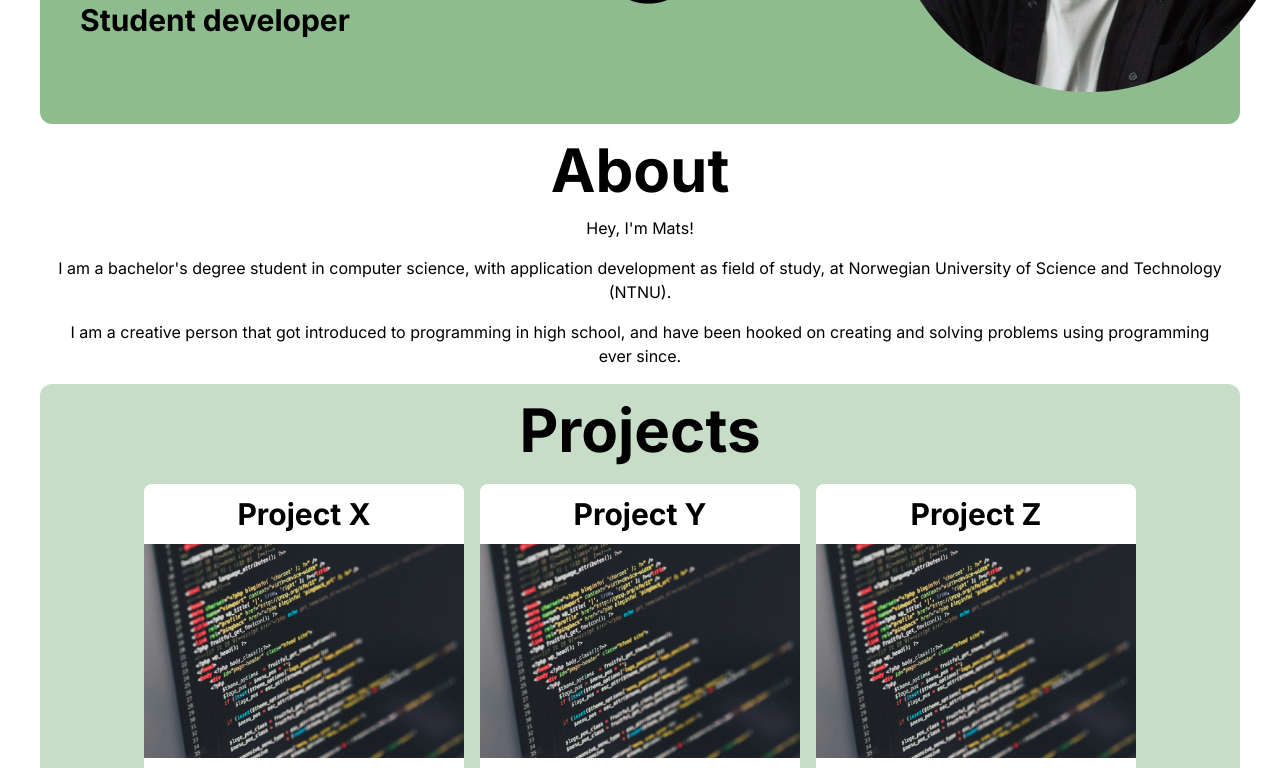
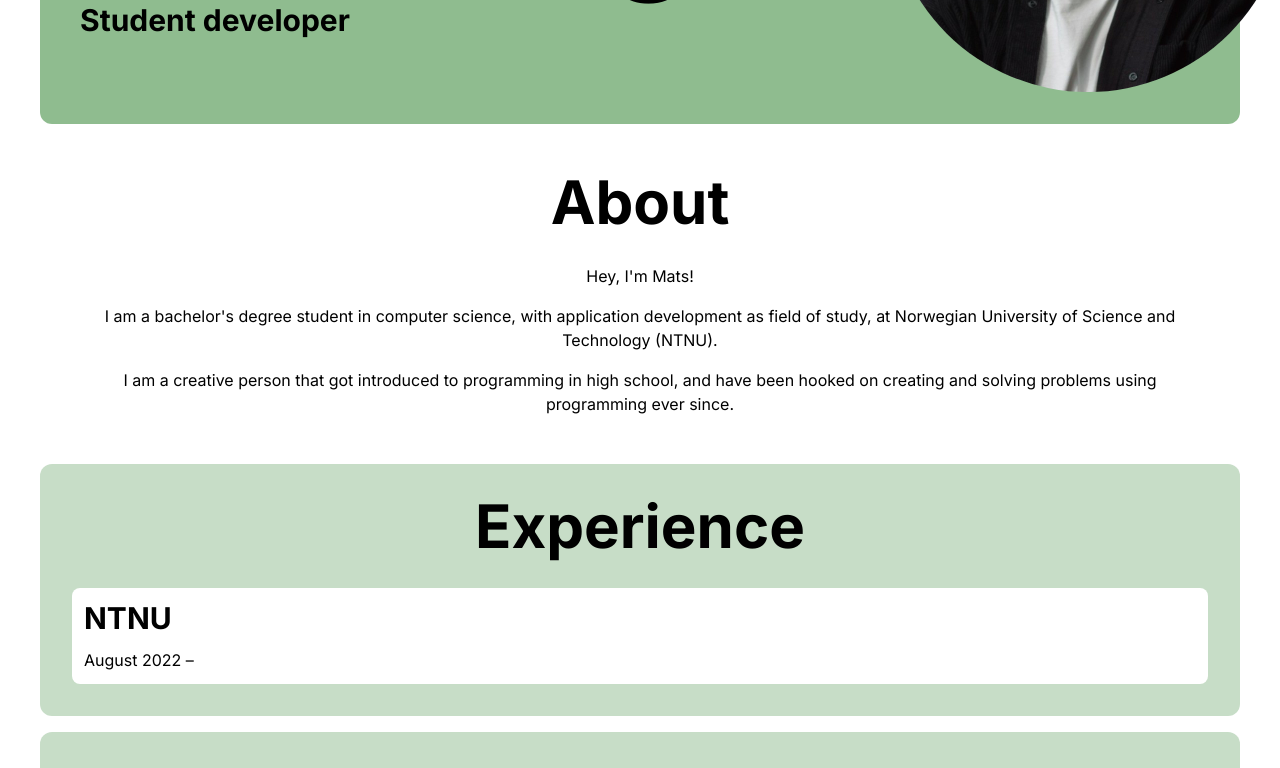
Before and after one commit to matsbak/portfolio-website, a Next.js app: page / in a window 1280 px wide. Shown: the part 360-1128 px from the top of the page. Built offline with nearby package versions, Linux system fonts and the light colour scheme.

Commit message:
Added experience and experience cards components and made minor changes

```diff
--- a/app/components/About.jsx
+++ b/app/components/About.jsx
@@ -1,7 +1,7 @@
 const About = () => {
   return (
-    <article className="p-4 text-center">
-      <h2 className="text-6xl font-bold">About</h2>
+    <article className="mt-4 p-8 text-center">
+      <h2 className="mb-8 text-6xl font-bold">About</h2>
       <p className="mt-4">Hey, I'm Mats!</p>
       <p className="mt-4">
         I am a bachelor's degree student in computer science, with application development as field
--- a/app/components/Projects.jsx
+++ b/app/components/Projects.jsx
@@ -2,8 +2,8 @@ import ProjectCard from "./ProjectCard";
 
 const Projects = () => {
   return (
-    <article className="p-4 text-center rounded-xl bg-dark-sea-green/50">
-      <h2 className="mb-4 text-6xl font-bold">Projects</h2>
+    <article className="mt-4 p-8 text-center rounded-xl bg-dark-sea-green/50">
+      <h2 className="mb-8 text-6xl font-bold">Projects</h2>
       <div className="flex justify-center">
         <ProjectCard header="Project X" img="placeholder.jpg" link="https://tailwindcss.com/docs/transition-property">Project X description</ProjectCard>
         <ProjectCard header="Project Y" img="placeholder.jpg">Project Y description</ProjectCard>
--- /dev/null
+++ b/app/components/expCard.jsx
@@ -0,0 +1,12 @@
+const ExpCard = ({ children, from, to }) => {
+  return (
+    <a href="https://www.ntnu.edu/" target="_blank">
+      <div className="rounded-lg bg-white transition-shadow duration-300 hover:shadow-md">
+        <h3 className="p-3 text-3xl font-bold">{children}</h3>
+        <p className="pb-3 pl-3">{<>{from} &ndash; {to}</>}</p>
+      </div>
+    </a>
+  );
+}
+
+export default ExpCard;
--- /dev/null
+++ b/app/components/experience.jsx
@@ -0,0 +1,14 @@
+import ExpCard from "./expCard";
+
+const Experience = () => {
+  return (
+    <article className="mt-4 p-8 rounded-xl bg-dark-sea-green/50">
+      <h2 className="mb-8 text-6xl text-center font-bold">Experience</h2>
+      <div>
+        <ExpCard from="August 2022" to="">NTNU</ExpCard>
+      </div>
+    </article>
+  );
+}
+
+export default Experience;
--- a/app/page.jsx
+++ b/app/page.jsx
@@ -1,5 +1,6 @@
 import Header from "./components/Header";
 import About from "./components/About";
+import Experience from "./components/experience";
 import Projects from "./components/Projects";
 
 const Page = () => {
@@ -7,6 +8,7 @@ const Page = () => {
     <>
       <Header />
       <About />
+      <Experience />
       <Projects />
     </>
   );
```
